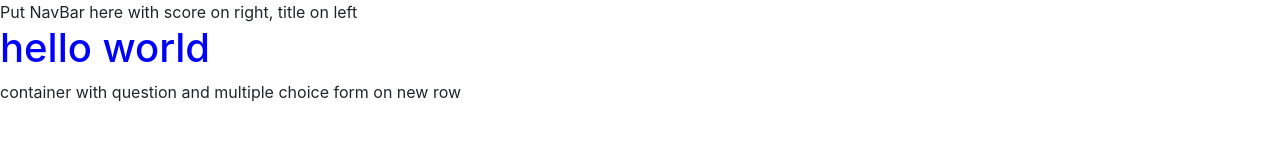
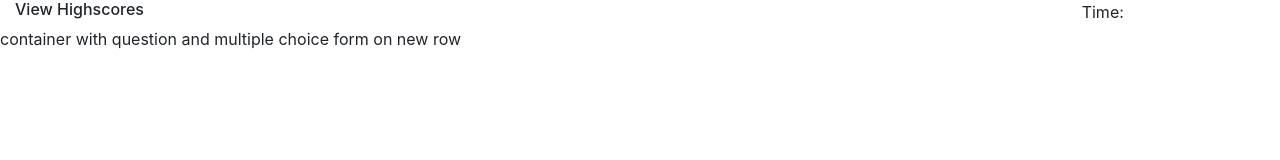
Before and after one commit to jgarcia60/code-quiz, a plain HTML site: page index.html in a window 1280 px wide. Drawn offline with nearby package versions, Linux system fonts and the light colour scheme.

Commit message:
established nav bar

```diff
--- a/index.html
+++ b/index.html
@@ -13,8 +13,23 @@
         <link rel="stylesheet" href="style.css">
     </head>
     <body>
-       <nav>Put NavBar here with score on right, title on left</nav>
-        <h1>hello world</h1>
+
+        <nav class="container-fluid">
+            <section class="row justify-content-md-center">
+                <section class=col-sm-2>
+                    <h6>View Highscores</h3>
+                </section>
+                <section class="col-sm-8"></section>
+                <section class="col-sm-2">
+                    Time:
+                </section>
+            </section>
+        </nav>
+
+
+        <main class="container">
+
+        </main>
        <div>container with question and multiple choice form on new row</div>
 
         <script src="https://code.jquery.com/jquery-3.5.1.slim.min.js" integrity="sha384-DfXdz2htPH0lsSSs5nCTpuj/zy4C+OGpamoFVy38MVBnE+IbbVYUew+OrCXaRkfj" crossorigin="anonymous"></script>
--- a/style.css
+++ b/style.css
@@ -1,3 +1,3 @@
-h1 {
-    color: blue;
-}
+/* $grid-gutter-width {
+    width: 10px;
+} */
```
